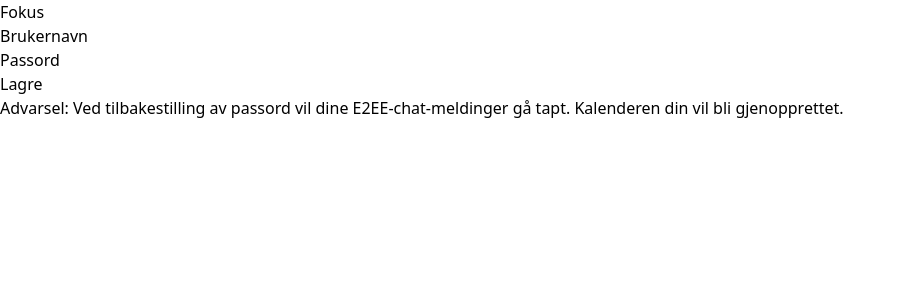
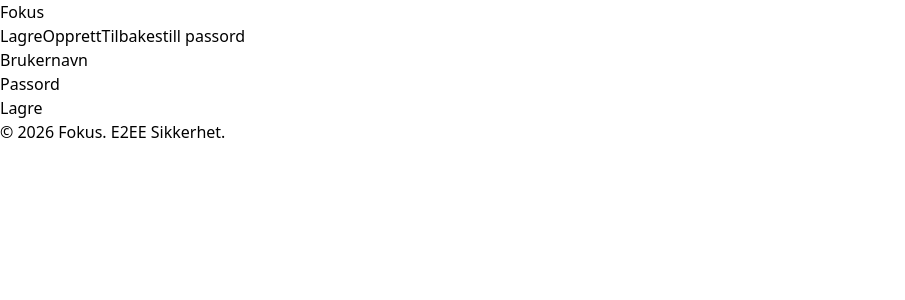
Before and after one commit to kasantix-design/FokusChat, a React (Vite) app: page / in a window 1280 px wide. Shown: the top 300 px of the page, without its empty margins (0-905 px from the left). Built offline with nearby package versions, Linux system fonts and the light colour scheme; no server answers.

Commit message:
Update App.tsx

```diff
--- a/src/App.tsx
+++ b/src/App.tsx
@@ -8,15 +8,22 @@ import { en } from './i18n/en';
 type Tab = 'profile' | 'chat' | 'calendar' | 'split';
 type Theme = 'light' | 'dark' | 'pink' | 'custom';
 type Language = 'nb' | 'en';
+type AuthMode = 'login' | 'register' | 'reset';
 
 function App() {
   const [isLoggedIn, setIsLoggedIn] = useState(false);
+  const [authMode, setAuthMode] = useState<AuthMode>('login'); // 'login', 'register', 'reset'
   const [activeTab, setActiveTab] = useState<Tab>('profile');
   const [theme, setTheme] = useState<Theme>('light');
   const [language, setLanguage] = useState<Language>('nb');
+
+  // Form state
   const [username, setUsername] = useState('');
   const [password, setPassword] = useState('');
+  const [email, setEmail] = useState('');
+  const [inviteCode, setInviteCode] = useState(''); // For registrering
   const [error, setError] = useState('');
+  const [successMsg, setSuccessMsg] = useState('');
 
   const t = language === 'nb' ? nb : en;
 
@@ -30,19 +37,20 @@ function App() {
     } else if (theme === 'pink') {
       root.classList.add('pink');
       root.style.setProperty('--primary-color', '#ec4899');
-    } else if (theme === 'custom') {
-      // Her kan du legge til logikk for egendefinert farge
     }
 
-    root.classList.add('light'); // Default fallback
+    root.classList.add('light');
   }, [theme]);
 
+  // --- LOGIKK FOR INNLØGNING ---
   const handleLogin = async (e: React.FormEvent) => {
     e.preventDefault();
     setError('');
+    setSuccessMsg('');
     try {
       await peergosService.login(username, password);
       setIsLoggedIn(true);
+      // Reset form
       setUsername('');
       setPassword('');
     } catch (err: any) {
@@ -50,112 +58,196 @@ function App() {
     }
   };
 
+  // --- LOGIKK FOR REGISTRERING ---
+  const handleRegister = async (e: React.FormEvent) => {
+    e.preventDefault();
+    setError('');
+    setSuccessMsg('');
+
+    if (!inviteCode) {
+      setError('Du trenger en invitasjonskode for å opprette en konto.');
+      return;
+    }
+
+    try {
+      // Her vil vi kalle en API-endepunkt for registrering med kode
+      // For nå simulerer vi suksess
+      console.log('Registrerer:', username, email, inviteCode);
+      setSuccessMsg('Bruker opprettet! Du kan nå logge inn.');
+      setAuthMode('login'); // Bytt tilbake til innlogging
+      setUsername('');
+      setPassword('');
+      setEmail('');
+      setInviteCode('');
+    } catch (err: any) {
+      setError(err.message || 'Kunne ikke opprette bruker.');
+    }
+  };
+
+  // --- LOGIKK FOR GLEMT PASSORD ---
+  const handleResetPassword = async (e: React.FormEvent) => {
+    e.preventDefault();
+    setError('');
+    setSuccessMsg('');
+
+    if (!email) {
+      setError('Skriv inn e-postadressen din.');
+      return;
+    }
+
+    try {
+      // Simulerer at e-post er sendt
+      console.log('Sender tilbakestilling til:', email);
+      setSuccessMsg(`En lenke for tilbakestilling er sendt til ${email}.
+      ⚠️ Husk: Dette vil slette dine E2EE-chat-meldinger. Kalenderen din vil bli gjenopprettet.`);
+      setAuthMode('login');
+      setEmail('');
+    } catch (err: any) {
+      setError(err.message || 'Kunne ikke sende tilbakestilling.');
+    }
+  };
+
   const handleLogout = () => {
     if (confirm(t.logoutConfirm)) {
       peergosService.logout();
       setIsLoggedIn(false);
+      setAuthMode('login');
     }
   };
 
+  // --- RENDERING AV INNLØGNINGSSIDER ---
   if (!isLoggedIn) {
     return (
-      <div className="min-h-screen flex items-center justify-center bg-gray-100 dark:bg-gray-900">
+      <div className="min-h-screen flex items-center justify-center bg-gray-100 dark:bg-gray-900 p-4">
         <div className="bg-white dark:bg-gray-800 p-8 rounded-lg shadow-lg w-full max-w-md">
           <h1 className="text-3xl font-bold mb-6 text-center text-blue-600 dark:text-blue-400">
             {t.appName}
           </h1>
 
-          <form onSubmit={handleLogin} className="space-y-4">
-            <div>
-              <label className="block text-sm font-medium text-gray-700 dark:text-gray-300 mb-1">
-                {t.username}
-              </label>
-              <input
-                type="text"
-                value={username}
-                onChange={(e) => setUsername(e.target.value)}
-                className="w-full px-4 py-2 border border-gray-300 dark:border-gray-600 rounded-lg focus:ring-2 focus:ring-blue-500 dark:bg-gray-700 dark:text-white"
-                required
-              />
-            </div>
-
-            <div>
-              <label className="block text-sm font-medium text-gray-700 dark:text-gray-300 mb-1">
-                {t.password}
-              </label>
-              <input
-                type="password"
-                value={password}
-                onChange={(e) => setPassword(e.target.value)}
-                className="w-full px-4 py-2 border border-gray-300 dark:border-gray-600 rounded-lg focus:ring-2 focus:ring-blue-500 dark:bg-gray-700 dark:text-white"
-                required
-              />
-            </div>
-
-            {error && (
-              <div className="text-red-500 text-sm bg-red-100 p-2 rounded">
-                {error}
-              </div>
-            )}
-
+          {/* HEADER FOR MODE SWITCHING */}
+          <div className="flex justify-center gap-4 mb-6 text-sm">
             <button
-              type="submit"
-              className="w-full bg-blue-600 hover:bg-blue-700 text-white font-bold py-2 px-4 rounded-lg transition-colors"
+              onClick={() => { setAuthMode('login'); setError(''); setSuccessMsg(''); }}
+              className={`px-3 py-1 rounded ${authMode === 'login' ? 'bg-blue-100 text-blue-700 font-bold' : 'text-gray-500'}`}
             >
               {t.save}
             </button>
+            <button
+              onClick={() => { setAuthMode('register'); setError(''); setSuccessMsg(''); }}
+              className={`px-3 py-1 rounded ${authMode === 'register' ? 'bg-green-100 text-green-700 font-bold' : 'text-gray-500'}`}
+            >
+              {t.create}
+            </button>
+            <button
+              onClick={() => { setAuthMode('reset'); setError(''); setSuccessMsg(''); }}
+              className={`px-3 py-1 rounded ${authMode === 'reset' ? 'bg-yellow-100 text-yellow-700 font-bold' : 'text-gray-500'}`}
+            >
+              {t.resetPassword}
+            </button>
+          </div>
+
+          {/* 1. INNLOGGING */}
+          {authMode === 'login' && (
+            <form onSubmit={handleLogin} className="space-y-4">
+              <div>
+                <label className="block text-sm font-medium text-gray-700 dark:text-gray-300 mb-1">{t.username}</label>
+                <input type="text" value={username} onChange={(e) => setUsername(e.target.value)} className="w-full px-4 py-2 border rounded-lg dark:bg-gray-700 dark:text-white" required />
+              </div>
+              <div>
+                <label className="block text-sm font-medium text-gray-700 dark:text-gray-300 mb-1">{t.password}</label>
+                <input type="password" value={password} onChange={(e) => setPassword(e.target.value)} className="w-full px-4 py-2 border rounded-lg dark:bg-gray-700 dark:text-white" required />
+              </div>
+
+              {error && <div className="text-red-500 text-sm bg-red-100 p-2 rounded">{error}</div>}
+              {successMsg && <div className="text-green-600 text-sm bg-green-100 p-2 rounded">{successMsg}</div>}
+
+              <button type="submit" className="w-full bg-blue-600 hover:bg-blue-700 text-white font-bold py-2 px-4 rounded-lg">{t.save}</button>
             </form>
+          )}
 
-          <div className="mt-4 text-center text-sm text-gray-500">
-            <p>{t.resetWarning}</p>
+          {/* 2. REGISTRERING */}
+          {authMode === 'register' && (
+            <form onSubmit={handleRegister} className="space-y-4">
+              <div>
+                <label className="block text-sm font-medium text-gray-700 dark:text-gray-300 mb-1">{t.username}</label>
+                <input type="text" value={username} onChange={(e) => setUsername(e.target.value)} className="w-full px-4 py-2 border rounded-lg dark:bg-gray-700 dark:text-white" required />
+              </div>
+              <div>
+                <label className="block text-sm font-medium text-gray-700 dark:text-gray-300 mb-1">{t.email}</label>
+                <input type="email" value={email} onChange={(e) => setEmail(e.target.value)} className="w-full px-4 py-2 border rounded-lg dark:bg-gray-700 dark:text-white" required />
+              </div>
+              <div>
+                <label className="block text-sm font-medium text-gray-700 dark:text-gray-300 mb-1">Invitasjonskode</label>
+                <input type="text" value={inviteCode} onChange={(e) => setInviteCode(e.target.value)} className="w-full px-4 py-2 border rounded-lg dark:bg-gray-700 dark:text-white" placeholder="F.eks. FOKUS-2024" required />
+                <p className="text-xs text-gray-500 mt-1">Du må få denne koden fra en eksisterende bruker eller admin.</p>
+              </div>
+              <div>
+                <label className="block text-sm font-medium text-gray-700 dark:text-gray-300 mb-1">{t.password}</label>
+                <input type="password" value={password} onChange={(e) => setPassword(e.target.value)} className="w-full px-4 py-2 border rounded-lg dark:bg-gray-700 dark:text-white" required />
+              </div>
+
+              {error && <div className="text-red-500 text-sm bg-red-100 p-2 rounded">{error}</div>}
+              {successMsg && <div className="text-green-600 text-sm bg-green-100 p-2 rounded">{successMsg}</div>}
+
+              <button type="submit" className="w-full bg-green-600 hover:bg-green-700 text-white font-bold py-2 px-4 rounded-lg">{t.create}</button>
+            </form>
+          )}
+
+          {/* 3. GLEMT PASSORD */}
+          {authMode === 'reset' && (
+            <form onSubmit={handleResetPassword} className="space-y-4">
+              <div>
+                <label className="block text-sm font-medium text-gray-700 dark:text-gray-300 mb-1">{t.email}</label>
+                <input type="email" value={email} onChange={(e) => setEmail(e.target.value)} className="w-full px-4 py-2 border rounded-lg dark:bg-gray-700 dark:text-white" placeholder="din@email.no" required />
+              </div>
+
+              <div className="bg-yellow-50 border border-yellow-200 p-3 rounded-lg text-sm text-yellow-800">
+                <strong>⚠️ Viktig advarsel:</strong><br/>
+                Ved å tilbakestille passordet ditt vil du <strong>miste alle dine E2EE-chat-meldinger</strong>.
+                Serveren kan ikke dekryptere dem uten din gamle passord-nøkkel.
+                <br/><br/>
+                Din <strong>Kalender</strong> vil bli gjenopprettet.
+              </div>
+
+              {error && <div className="text-red-500 text-sm bg-red-100 p-2 rounded">{error}</div>}
+              {successMsg && <div className="text-green-600 text-sm bg-green-100 p-2 rounded">{successMsg}</div>}
+
+              <button type="submit" className="w-full bg-yellow-600 hover:bg-yellow-700 text-white font-bold py-2 px-4 rounded-lg">{t.resetPassword}</button>
+            </form>
+          )}
+
+          <div className="mt-6 text-center text-xs text-gray-400">
+            &copy; 2026 Fokus. E2EE Sikkerhet.
           </div>
         </div>
       </div>
     );
   }
 
-  // Innlogget visning
+  // --- INNLOGGET VISNING (Samme som før) ---
   return (
     <div className="min-h-screen bg-gray-50 dark:bg-gray-900 pb-16">
-      {/* Header */}
       <header className="bg-white dark:bg-gray-800 shadow-sm p-4 sticky top-0 z-40">
         <div className="flex justify-between items-center">
-          <h1 className="text-xl font-bold text-blue-600 dark:text-blue-400">
-            {t.appName}
-          </h1>
+          <h1 className="text-xl font-bold text-blue-600 dark:text-blue-400">{t.appName}</h1>
           <div className="flex items-center gap-2">
-            <select
-              value={language}
-              onChange={(e) => setLanguage(e.target.value as Language)}
-              className="text-sm border rounded p-1 dark:bg-gray-700 dark:text-white"
-            >
+            <select value={language} onChange={(e) => setLanguage(e.target.value as Language)} className="text-sm border rounded p-1 dark:bg-gray-700 dark:text-white">
               <option value="nb">🇳🇴 Norsk</option>
               <option value="en">🇬🇧 English</option>
             </select>
-            <button
-              onClick={handleLogout}
-              className="text-sm text-red-500 hover:text-red-700"
-            >
-              {t.logout}
-            </button>
+            <button onClick={handleLogout} className="text-sm text-red-500 hover:text-red-700">{t.logout}</button>
           </div>
         </div>
       </header>
 
-      {/* Main Content */}
       <main className="p-4">
         {activeTab === 'profile' && (
           <div className="space-y-6">
             <div className="bg-white dark:bg-gray-800 p-6 rounded-lg shadow">
               <h2 className="text-2xl font-bold mb-4">{t.profileTitle}</h2>
-              <p className="text-gray-600 dark:text-gray-300 mb-4">
-                {t.username}: <strong>{peergosService.getCurrentUser()}</strong>
-              </p>
-
-              <div className="space-y-4">
+              <p className="text-gray-600 dark:text-gray-300 mb-4">{t.username}: <strong>{peergosService.getCurrentUser()}</strong></p>
               <ThemePicker currentTheme={theme} onThemeChange={setTheme} />
-
-                <div>
+              <div className="mt-4">
                 <h3 className="text-lg font-semibold mb-2">{t.notifications}</h3>
                 <div className="flex items-center gap-2">
                   <span className="text-sm">{t.notificationsOn}</span>
@@ -165,19 +257,14 @@ function App() {
               </div>
             </div>
           </div>
-          </div>
         )}
-
         {activeTab === 'chat' && (
           <div className="bg-white dark:bg-gray-800 p-6 rounded-lg shadow text-center">
             <h2 className="text-2xl font-bold mb-4">{t.chatTitle}</h2>
             <p className="text-gray-500">{t.noChats}</p>
-            <button className="mt-4 bg-blue-600 text-white px-4 py-2 rounded">
-              {t.startChat}
-            </button>
+            <button className="mt-4 bg-blue-600 text-white px-4 py-2 rounded">{t.startChat}</button>
           </div>
         )}
-
         {activeTab === 'calendar' && (
           <div className="bg-white dark:bg-gray-800 p-6 rounded-lg shadow text-center">
             <h2 className="text-2xl font-bold mb-4">{t.calendarTitle}</h2>
@@ -186,27 +273,16 @@ function App() {
               <div className="p-3 bg-green-100 dark:bg-green-900 rounded">{t.hovet}</div>
               <div className="p-3 bg-purple-100 dark:bg-purple-900 rounded">{t.hop}</div>
             </div>
-            <button className="mt-4 bg-blue-600 text-white px-4 py-2 rounded">
-              {t.createCalendar}
-            </button>
+            <button className="mt-4 bg-blue-600 text-white px-4 py-2 rounded">{t.createCalendar}</button>
           </div>
         )}
-
         {activeTab === 'split' && (
           <div className="grid grid-cols-1 md:grid-cols-2 gap-4">
-            <div className="bg-white dark:bg-gray-800 p-4 rounded-lg shadow">
-              <h3 className="font-bold mb-2">{t.chatTitle}</h3>
-              <p className="text-sm text-gray-500">{t.noChats}</p>
-            </div>
-            <div className="bg-white dark:bg-gray-800 p-4 rounded-lg shadow">
-              <h3 className="font-bold mb-2">{t.calendarTitle}</h3>
-              <p className="text-sm text-gray-500">{t.busy}</p>
-            </div>
+            <div className="bg-white dark:bg-gray-800 p-4 rounded-lg shadow"><h3 className="font-bold mb-2">{t.chatTitle}</h3><p className="text-sm text-gray-500">{t.noChats}</p></div>
+            <div className="bg-white dark:bg-gray-800 p-4 rounded-lg shadow"><h3 className="font-bold mb-2">{t.calendarTitle}</h3><p className="text-sm text-gray-500">{t.busy}</p></div>
           </div>
         )}
       </main>
-
-      {/* Bottom Navigation */}
       <BottomNav activeTab={activeTab} onTabChange={setActiveTab} />
     </div>
   );
```
Lines whose indentation alone changed are shown as unchanged.
